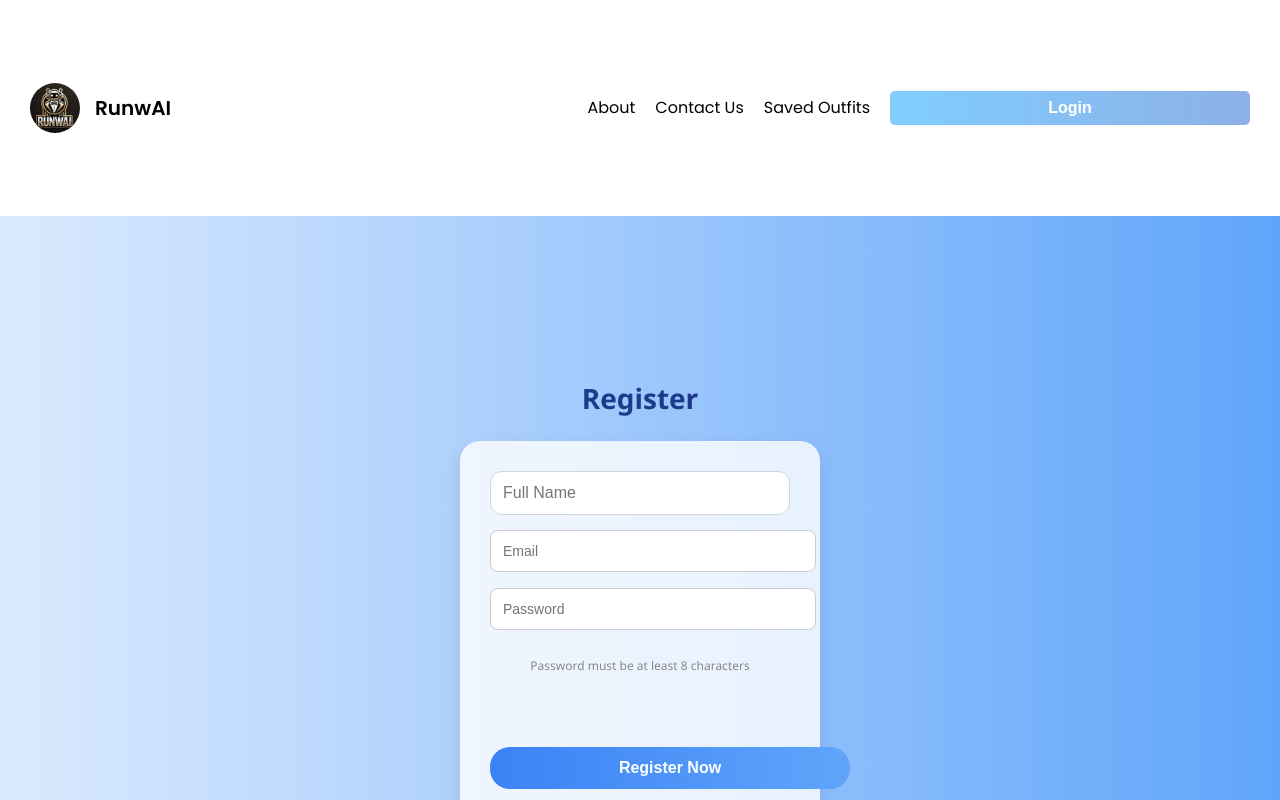
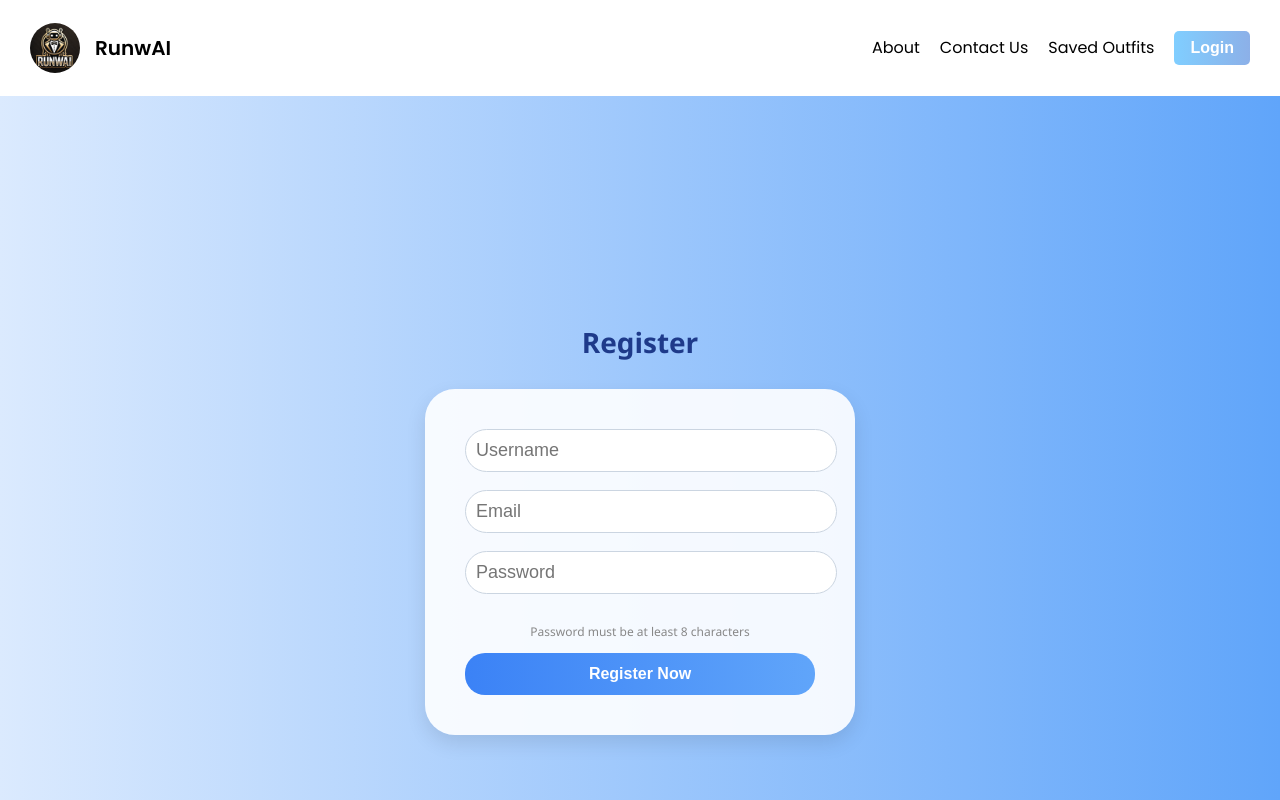
Before and after one commit to daniel-rawana/outfit-ai, a React (Create React App) app in the folder frontend/: page /register in a window 1280 px wide. Shown: the top 800 px of the page. Built offline with nearby package versions, Linux system fonts and the light colour scheme.

Commit message:
frontend updates

```diff
--- a/frontend/src/login.js
+++ b/frontend/src/login.js
@@ -52,14 +52,9 @@ function Login() {
                 <button type="submit">Login</button>
             </form>
             {error && <p style={{ color: "red" }}>{error}</p>}
-                <button className="login-button" type="submit">Login</button>
-            {error && <p style={{ color: "red" }}>{error}</p>}
             <div className="login-footer">
                 <p>Don't have an account? <Link to="/register">Register Now </Link></p>
             </div>
-            <p className="signup-text">
-              Don't have an account? <a href="/signup">Create one</a>
-            </p>
         </div>
     );
 }
--- a/frontend/src/register.js
+++ b/frontend/src/register.js
@@ -33,7 +33,7 @@ function Register() {
             <form onSubmit={handleRegister}>
                 <input
                     type="text"
-                    placeholder="Full Name"
+                    placeholder="Username"
                     value={name}
                     onChange={(e) => setName(e.target.value)}
                     required
--- a/frontend/src/styling/login.css
+++ b/frontend/src/styling/login.css
@@ -1,3 +1,4 @@
+/* 🌄 Container Style */
 .login-container {
     display: flex;
     flex-direction: column;
@@ -8,154 +9,103 @@
     font-family: 'Segoe UI', Tahoma, Geneva, Verdana, sans-serif;
 }
 
+/* 🧑‍🎓 Title */
+.login-title,
 .login-container h2 {
-    margin-bottom: 20px;
+    font-size: 28px;
+    font-weight: bold;
+    margin-bottom: 24px;
     color: #1e3a8a;
-    font-size: 28px;
+    text-align: center;
 }
 
+/* 🧾 Form Styling */
 form {
     display: flex;
     flex-direction: column;
-    width: 300px;
-    background-color: #ffffffcc;
+    width: 320px;
+    background-color: rgba(255, 255, 255, 0.85);
     padding: 30px;
     border-radius: 20px;
     box-shadow: 0 8px 20px rgba(0, 0, 0, 0.1);
 }
 
-input {
+/* 🧩 Inputs */
+input,
+input[type="email"],
+input[type="password"],
+.login-container input {
+    width: 100%;
     margin-bottom: 15px;
     padding: 12px;
     border: 1px solid #cbd5e1;
     border-radius: 12px;
     font-size: 16px;
     outline: none;
-    transition: border-color 0.2s;
+    transition: border-color 0.2s ease;
 }
 
 input:focus {
     border-color: #3b82f6;
 }
 
-button {
+/* 🎯 Buttons (General) */
+button,
+.login-container button,
+form button {
     padding: 12px;
     border: none;
-    border-radius: 20px;
-    background: linear-gradient(to right, #3b82f6, #60a5fa); /* blue gradient */
+    border-radius: 12px;
+    background: linear-gradient(to right, #3b82f6, #60a5fa);
     color: white;
     font-size: 16px;
     font-weight: bold;
     cursor: pointer;
-    transition: transform 0.2s ease;
+    transition: transform 0.2s ease, background 0.3s ease;
 }
 
-button:hover {
+button:hover,
+.login-button:hover,
+.register-button:hover {
     transform: scale(1.03);
+    opacity: 0.95;
 }
 
+/* 🔐 Login-specific Button */
+.login-button {
+    background: linear-gradient(90deg, #6a11cb 0%, #2575fc 100%);
+    padding: 12px 24px;
+    font-size: 14px;
+    border-radius: 8px;
+}
+
+/* 📝 Register-specific Button */
+.register-button {
+    background: linear-gradient(to right, #60a5fa, #3b82f6);
+    margin-top: 10px;
+}
+
+/* ℹ️ Helper & Error Text */
 p {
+    font-size: 14px;
     margin-top: 10px;
     text-align: center;
-}
-.register-button {
-    margin-top: 10px;
-    background: linear-gradient(to right, #60a5fa, #3b82f6); /* invert gradient */
-    color: white;
-    font-size: 16px;
-    font-weight: bold;
-    padding: 12px;
-    border: none;
-    border-radius: 20px;
+    color: #444;
 }
 
-button {
-    padding: 12px;
-    border: none;
-    border-radius: 20px;
-    background: linear-gradient(to right, #3b82f6, #60a5fa); /* blue gradient */
-    color: white;
-    font-size: 16px;
-    font-weight: bold;
-    max-width: 400px;
-    margin: 60px auto;
-    padding: 40px;
-    border-radius: 12px;
-    width:360px;
-    background-color: #fff;
-    text-align: center;
-}
-.login-title {
-  font-size: 28px;
-  font-weight: bold;
-  margin-bottom: 24px;
-  color: #1a1a1a;
-}
-.login-container input {
-    display: block;
-    width: 100%;
-    margin: 0.5rem 0;
-    padding: 0.5rem;
-}
-.login-button {
-  background: linear-gradient(90deg, #6a11cb 0%, #2575fc 100%);
-  color: white;
-  border: none;
-  padding: 12px 24px;
-  border-radius: 8px;
-  cursor: pointer;
-  font-size: 14px;
-}
-.login-button:hover {
-  opacity: 0.9;
-}
-.login-container button {
-    padding: 0.5rem 1rem;
-    cursor: pointer;
-    transition: transform 0.2s ease;
-}
-
-
-.register-button:hover {
-    transform: scale(1.03);
-}
-
-.register-button:hover {
-    transform: scale(1.03);
-}
-
-.register-button:hover {
-    transform: scale(1.03);
-}
-button:hover {
-    transform: scale(1.03);
-}
-
-p {
-    margin-top: 10px;
-    text-align: center;
-}
-
-input[type="email"],
-input[type="password"] {
-  width: 100%;
-  padding: 12px;
-  margin-bottom: 16px;
-  border-radius: 8px;
-  border: 1px solid #ccc;
-  font-size: 14px;
-}
-
+/* ✍️ Signup redirect text */
 .signup-text {
     margin-top: 16px;
     font-size: 14px;
     color: #444;
 }
+
 .signup-text a {
     color: #2575fc;
     text-decoration: none;
     font-weight: bold;
 }
+
 .signup-text a:hover {
     text-decoration: underline;
 }
--- a/frontend/src/styling/register.css
+++ b/frontend/src/styling/register.css
@@ -1,48 +1,56 @@
+/* 🌄 Container */
 .register-container {
     display: flex;
     flex-direction: column;
     align-items: center;
     justify-content: center;
-    height: 100vh;
+    min-height: 100vh;
     background: linear-gradient(to right, #dbeafe, #60a5fa); /* soft blue gradient */
     font-family: 'Segoe UI', Tahoma, Geneva, Verdana, sans-serif;
+    padding: 20px;
 }
 
+/* 🧑‍🎓 Title */
 .register-container h2 {
-    margin-bottom: 20px;
+    margin-bottom: 24px;
     color: #1e3a8a;
     font-size: 28px;
+    text-align: center;
 }
 
-form {
+/* 🧾 Form */
+.register-container form {
     display: flex;
     flex-direction: column;
-    width: 300px;
-    background-color: #ffffffcc;
-    padding: 30px;
-    border-radius: 20px;
+    width: 100%;
+    max-width: 350px;
+    background-color: rgba(255, 255, 255, 0.9);
+    padding: 40px;
+    border-radius: 30px;
     box-shadow: 0 8px 20px rgba(0, 0, 0, 0.1);
 }
 
-input {
-    margin-bottom: 15px;
-    padding: 12px;
+/* 🧩 Inputs */
+.register-container input {
+    margin-bottom: 18px;
+    padding: 10px;
     border: 1px solid #cbd5e1;
-    border-radius: 12px;
-    font-size: 16px;
+    border-radius: 50px;
+    font-size: 18px;
     outline: none;
     transition: border-color 0.2s;
 }
 
-input:focus {
+.register-container input:focus {
     border-color: #3b82f6;
 }
 
-button {
+/* 🔘 Button */
+.register-container button {
     padding: 12px;
     border: none;
     border-radius: 20px;
-    background: linear-gradient(to right, #3b82f6, #60a5fa); /* blue gradient */
+    background: linear-gradient(to right, #3b82f6, #60a5fa);
     color: white;
     font-size: 16px;
     font-weight: bold;
@@ -50,11 +58,14 @@ button {
     transition: transform 0.2s ease;
 }
 
-button:hover {
+.register-container button:hover {
     transform: scale(1.03);
 }
 
-p {
+/* ℹ️ Extra Text (error, password msg, etc.) */
+.register-container p {
+    font-size: 14px;
     margin-top: 10px;
     text-align: center;
+    color: #444;
 }
```
Also changed, not shown: frontend/src/signup.js (line endings or trailing spaces). Lines whose indentation alone changed are shown as unchanged.
